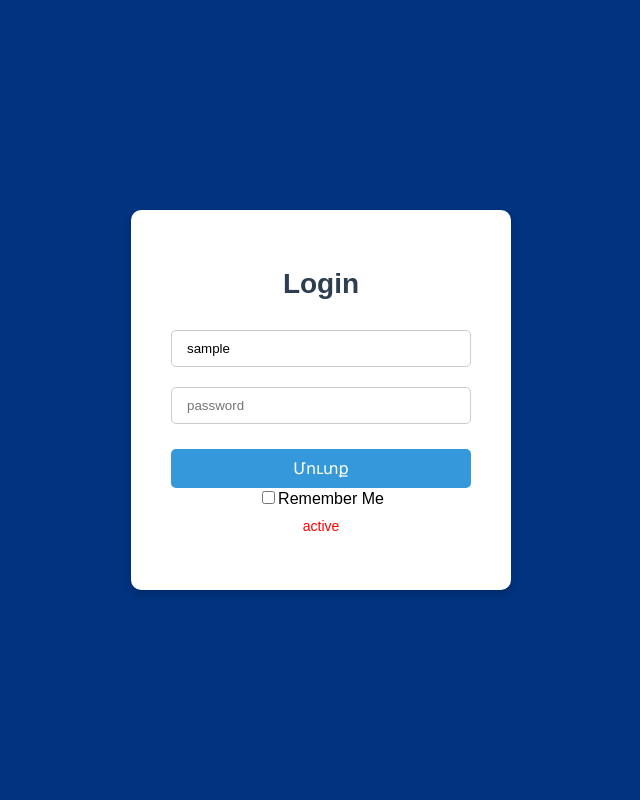
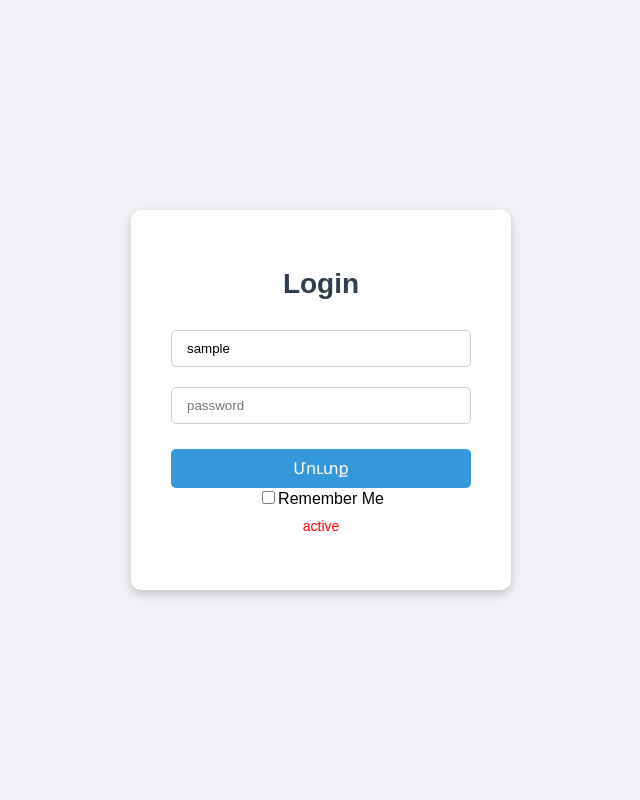
Before and after one commit to ArturMadoyan19/Blog_Website, a Django app: template login/templates/login/login_view.html in a window 1280 px wide. Shown: the whole page, without its empty margins (319-959 px from the left). Run offline with Django 3.2, Linux system fonts and the light colour scheme; the template is opened without the code that fills it: most values are stand-ins (such as "Sample title", 1, 10 or a date in 2020).

```diff
--- a/static/css/login.css
+++ b/static/css/login.css
@@ -1,7 +1,7 @@
 body {
     font-family: Arial, sans-serif;
-    /* background-color: #f0f2f5; */
-    background-color: #003481;
+    background-color: #f0f2f5;
+    /* background-color: #003481; */
     margin: 0;
     padding: 0;
     height: 100vh;
```
